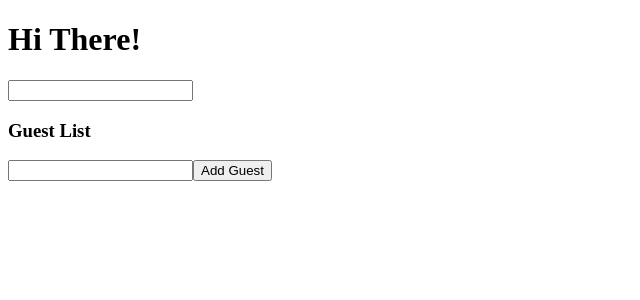
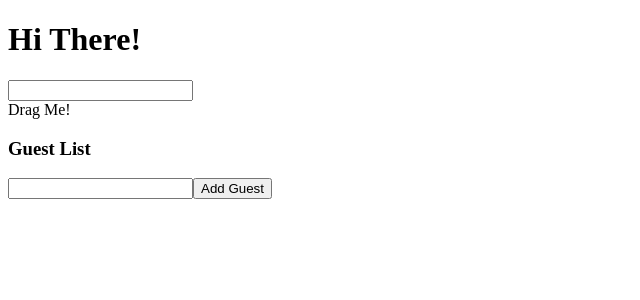
Before and after one commit to dyson1602/rts, a React (Create React App) app: page / in a window 1280 px wide. Shown: the top 300 px of the page, without its empty margins (0-640 px from the left). Built offline with nearby package versions, Linux system fonts and the light colour scheme.

Commit message:
new: drag event

```diff
--- a/src/events/EventComponent.tsx
+++ b/src/events/EventComponent.tsx
@@ -1,9 +1,16 @@
 const EventComponent: React.FC = () => {
-  const onChange = (e) => {console.log(e)}
+  const onChange = (event: React.ChangeEvent<HTMLInputElement>) => {
+    console.log(event.target.value);
+  };
+
+  const onDragStart = () => {
+    console.log("im being dragged")
+  }
 
   return (
     <div>
       <input onChange={onChange} />
+      <div draggable onDragStart={onDragStart}>Drag Me!</div>
     </div>
   );
 };
```
